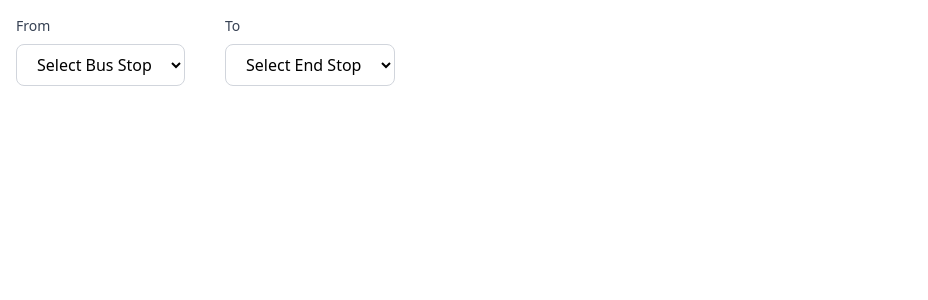
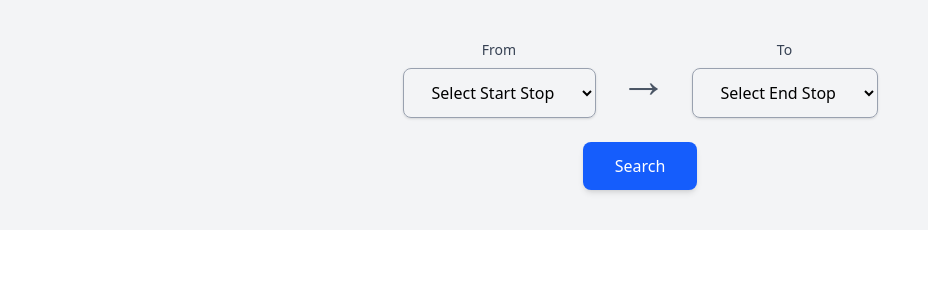
Before and after one commit to Pranay8446/CEP, a React (Vite) app in the folder frontend/: page /search-stop in a window 1280 px wide. Shown: the top 300 px of the page, without its empty margins (0-928 px from the left). Built offline with nearby package versions, Linux system fonts and the light colour scheme.

Commit message:
Added SearchStop component with From-To UI and Search button

```diff
--- a/frontend/src/components/Search/SearchStop.jsx
+++ b/frontend/src/components/Search/SearchStop.jsx
@@ -5,16 +5,18 @@ const SearchStop = () => {
   const [to, setTo] = useState("");
 
   return (
-    <div className="flex gap-10 p-4">
+    <div className="flex flex-col items-center bg-gray-100 p-10">
+      {/* From → To row */}
+      <div className="flex items-center gap-6 mb-6">
         {/* From Stop */}
-      <div className="flex flex-col">
+        <div className="flex flex-col items-center">
           <label className="mb-2 text-sm font-medium text-gray-700">From</label>
           <select
             value={from}
             onChange={(e) => setFrom(e.target.value)}
-          className="px-4 py-2 border border-gray-300 rounded-lg focus:outline-none focus:ring-2 focus:ring-blue-500"
+            className="px-6 py-3 border border-gray-400 rounded-lg shadow-sm focus:outline-none focus:ring-2 focus:ring-blue-500"
           >
-          <option value="">Select Bus Stop</option>
+            <option value="">Select Start Stop</option>
             <option value="op1">Stop 1</option>
             <option value="op2">Stop 2</option>
             <option value="op3">Stop 3</option>
@@ -22,13 +24,16 @@ const SearchStop = () => {
           </select>
         </div>
 
+        {/* Arrow */}
+        <span className="text-5xl font-bold text-gray-600">→</span>
+
         {/* To Stop */}
-      <div className="flex flex-col">
+        <div className="flex flex-col items-center">
           <label className="mb-2 text-sm font-medium text-gray-700">To</label>
           <select
             value={to}
             onChange={(e) => setTo(e.target.value)}
-          className="px-4 py-2 border border-gray-300 rounded-lg focus:outline-none focus:ring-2 focus:ring-blue-500"
+            className="px-6 py-3 border border-gray-400 rounded-lg shadow-sm focus:outline-none focus:ring-2 focus:ring-blue-500"
           >
             <option value="">Select End Stop</option>
             <option value="op1">Stop 1</option>
@@ -38,6 +43,14 @@ const SearchStop = () => {
           </select>
         </div>
       </div>
+
+      {/* Button below */}
+      <button
+        className="px-8 py-3 bg-blue-600 text-white font-medium rounded-lg shadow-md hover:bg-blue-700 transition"
+      >
+        Search
+      </button>
+    </div>
   );
 };
 
```
Lines whose indentation alone changed are shown as unchanged.
